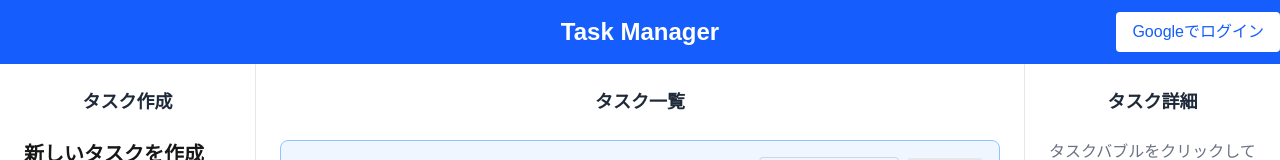
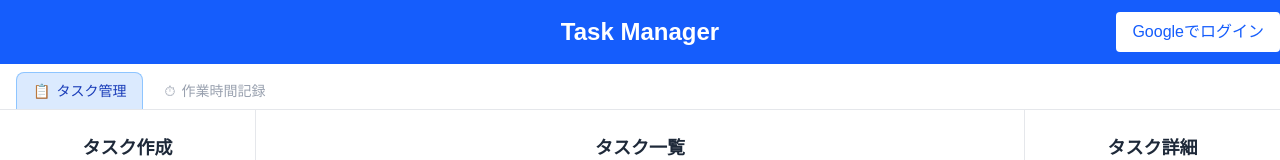
Before and after one commit to gafu2317/taskManager, a Next.js app in the folder frontend/: page / in a window 1280 px wide. Shown: the top 160 px of the page. Built offline with nearby package versions, Linux system fonts and the light colour scheme; no server answers.

Commit message:
たぶ実装

```diff
--- a/frontend/src/app/page.tsx
+++ b/frontend/src/app/page.tsx
@@ -11,6 +11,7 @@ import TaskDetail from "@/components/features/tasks/TaskDetail";
 import TaskEditModal from "@/components/features/tasks/TaskEditModal";
 import TaskFilterPanel from "@/components/features/tasks/TaskFilterPanel";
 import RegisterPrompt from "@/components/features/auth/RegisterPrompt";
+import WorkTimeView from "@/components/features/worktime/WorkTimeView";
 import { useTaskFilter } from "../hooks/useTaskFilter";
 
 export default function Home() {
@@ -23,6 +24,7 @@ export default function Home() {
   const [isEditModalOpen, setIsEditModalOpen] = useState(false);
   const [isRegisterPromptDismissed, setIsRegisterPromptDismissed] = useState(false);
   const [showRegisterPopup, setShowRegisterPopup] = useState(false);
+  const [activeTab, setActiveTab] = useState<'tasks' | 'worktime'>('tasks');
   const bubbleAreaRef = useRef<HTMLDivElement>(null);
   const {taskFilter, filteredTasks, handleFilterChange, availableTags} = useTaskFilter(tasks);
   // ログイン状態変化時の処理
@@ -172,7 +174,31 @@ export default function Home() {
   const selectedTask = tasks?.find(task => task.id === selectedTaskId);
 
   return (
-    <div className="flex h-screen bg-gray-50" onClick={handleContainerClick}>
+    <div className="flex flex-col h-screen bg-gray-50">
+      {/* タブバー */}
+      <div className="flex items-center gap-1 px-4 pt-2 bg-white border-b border-gray-200 shrink-0">
+        {([
+          { key: 'tasks', label: 'タスク管理', icon: '📋' },
+          { key: 'worktime', label: '作業時間記録', icon: '⏱' },
+        ] as const).map(({ key, label, icon }) => (
+          <button
+            key={key}
+            onClick={() => setActiveTab(key)}
+            className={`flex items-center gap-1.5 px-4 py-2 rounded-t-lg text-sm font-medium border border-b-0 transition-colors ${
+              activeTab === key
+                ? 'bg-blue-100 border-blue-300 text-blue-800'
+                : 'bg-white border-transparent text-gray-400 hover:text-gray-600 hover:bg-blue-50 hover:border-blue-200'
+            }`}
+          >
+            <span>{icon}</span>
+            {label}
+          </button>
+        ))}
+      </div>
+
+      {/* タスク管理タブ */}
+      {activeTab === 'tasks' && (
+        <div className="flex flex-1 overflow-hidden" onClick={handleContainerClick}>
           {/* 左列 - タスク作成 (20%) */}
           <div className="w-1/5 bg-white border-r border-gray-200 p-6">
             <h2 className="text-lg font-semibold mb-6 text-gray-800 flex flex-col items-center">タスク作成</h2>
@@ -212,6 +238,13 @@ export default function Home() {
               <p className="text-gray-500">タスクバブルをクリックして詳細を表示</p>
             )}
           </div>
+        </div>
+      )}
+
+      {/* 作業時間タブ */}
+      {activeTab === 'worktime' && (
+        <WorkTimeView />
+      )}
 
       {/* タスク編集モーダル */}
       {editingTask && (
--- /dev/null
+++ b/frontend/src/components/features/worktime/WorkTimeView.tsx
@@ -0,0 +1,11 @@
+export default function WorkTimeView() {
+  return (
+    <div className="flex flex-1 items-center justify-center bg-gray-50">
+      <div className="text-center text-gray-400">
+        <p className="text-2xl mb-2">⏱</p>
+        <p className="text-lg font-medium">作業時間タイマー</p>
+        <p className="text-sm mt-1">近日実装予定</p>
+      </div>
+    </div>
+  );
+}
```
Lines whose indentation alone changed are shown as unchanged.
